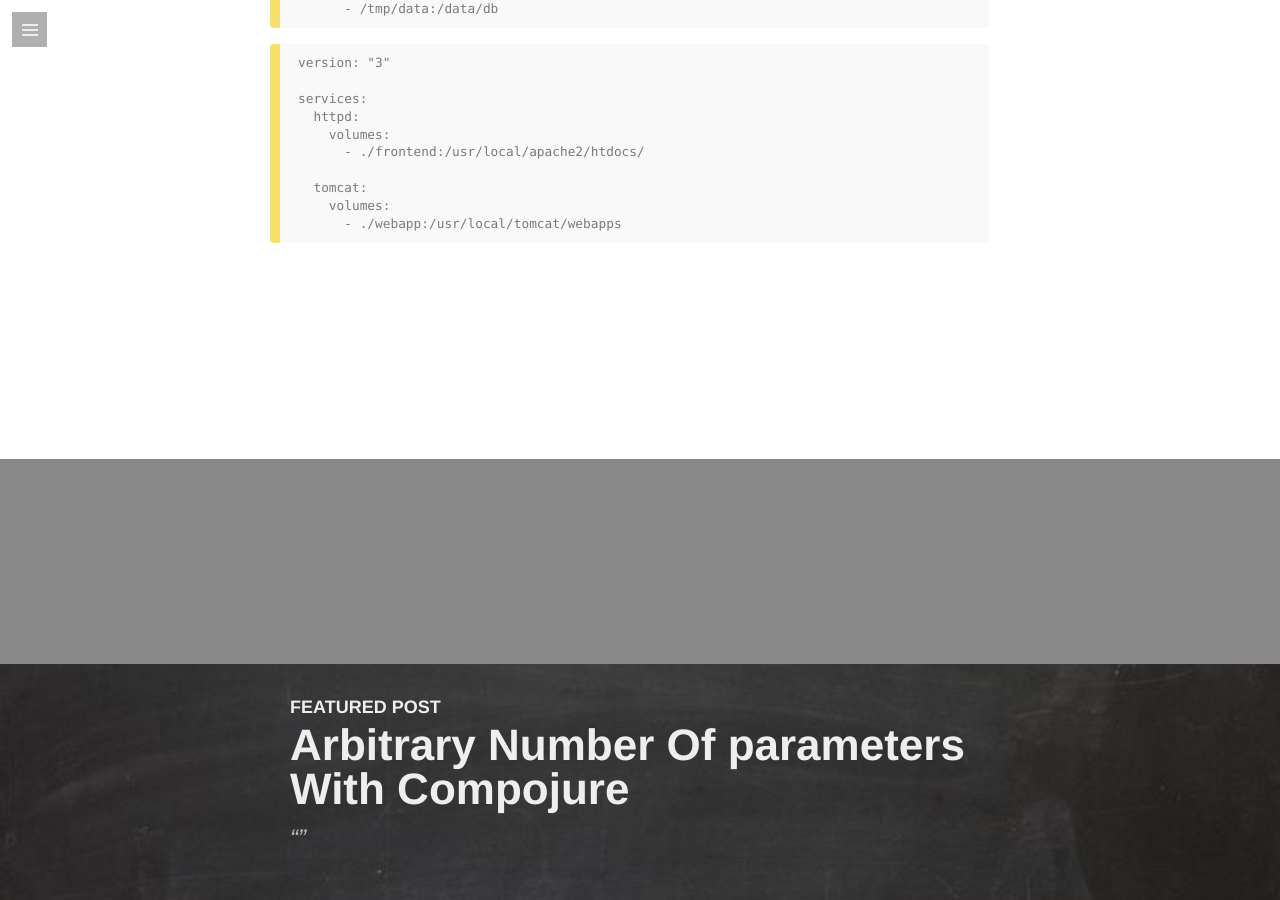
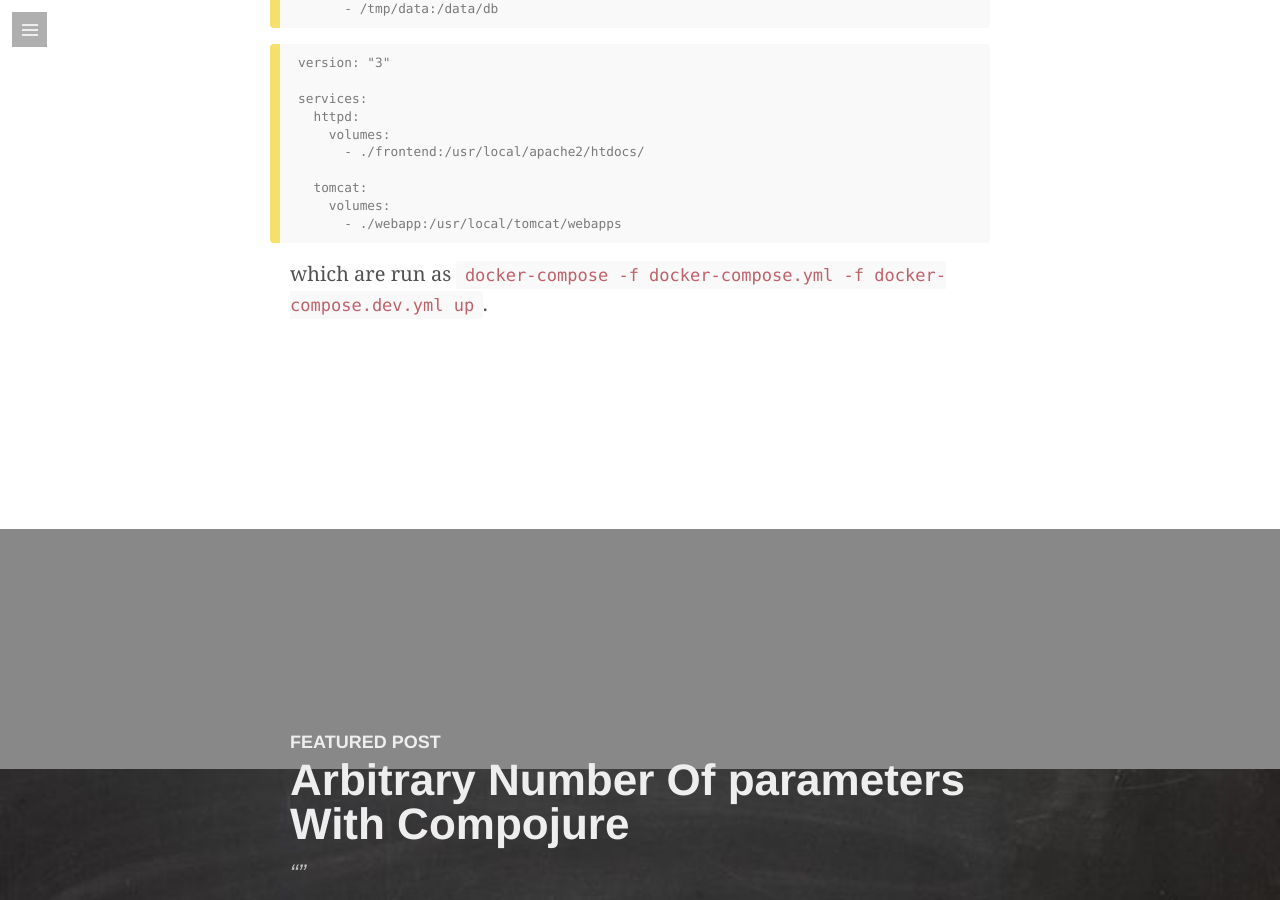
Before and after one commit to davidevernizzi/davidevernizzi.github.io, a Jekyll site: the page built from _posts/2017-11-06-a-little-docker-journey.markdown, in a window 1280 px wide and 900 px high, scrolled down 4065 px. Built offline with Jekyll 4.4.1, drawn with Linux system fonts in a browser that asks for light colours; some web fonts are replaced.

Commit message:
wip docker

````diff
--- a/_posts/2017-11-06-a-little-docker-journey.markdown
+++ b/_posts/2017-11-06-a-little-docker-journey.markdown
@@ -173,3 +173,5 @@ services:
     volumes:
       - ./webapp:/usr/local/tomcat/webapps
 ```
+
+which are run as `docker-compose -f docker-compose.yml -f docker-compose.dev.yml up`.
````
